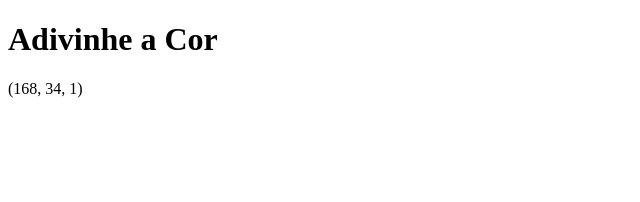
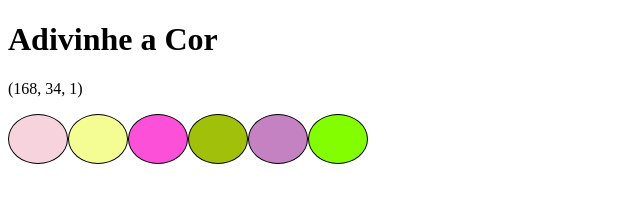
Before and after one commit to BrunoHMRodrigues/color-guess-project, a website: page index.html in a window 1280 px wide. Shown: the whole page, without its empty margins (0-640 px from the left). Drawn offline with Linux system fonts and the light colour scheme.

Commit message:
Realizado Requisito Obrigatório 03 e 04, mas requisito 03 esta estranho (necessário por largura 60px e altura 50px para passar

```diff
--- a/index.html
+++ b/index.html
@@ -1,5 +1,5 @@
 <!DOCTYPE html>
-<html lang="en">
+<html lang="pt-br">
 <head>
     <meta charset="UTF-8">
     <meta http-equiv="X-UA-Compatible" content="IE=edge">
@@ -14,6 +14,8 @@
         <p id="rgb-color">(168, 34, 1)</p>
     </section>
 
+    <section id="container-color-circles"></section>
+
     <script src="./script.js"></script>
 </body>
 </html>
--- a/script.js
+++ b/script.js
@@ -0,0 +1,27 @@
+function randomColor() {
+  const rgbPart1 = Math.round(Math.random() * 255);
+  const rgbPart2 = Math.round(Math.random() * 255);
+  const rgbPart3 = Math.round(Math.random() * 255);
+  const rgb = `rgb(${rgbPart1}, ${rgbPart2}, ${rgbPart3})`;
+
+  return rgb;
+}
+
+const containerColors = document.getElementById('container-color-circles');
+
+function createElementsCircle() {
+  for (let index = 0; index < 6; index += 1) {
+    const circleElement = document.createElement('button');
+    const getRandomColor = randomColor();
+    console.log(getRandomColor);
+    circleElement.classList.add('ball');
+    circleElement.style.backgroundColor = getRandomColor;
+    containerColors.appendChild(circleElement);
+  }
+}
+
+function initialize() {
+  createElementsCircle();
+}
+
+window.onload = initialize();
--- a/style.css
+++ b/style.css
@@ -0,0 +1,6 @@
+.ball {
+    width: 60px;
+    height: 50px;
+    border: 1px solid black;
+    border-radius: 100%;
+}
```
